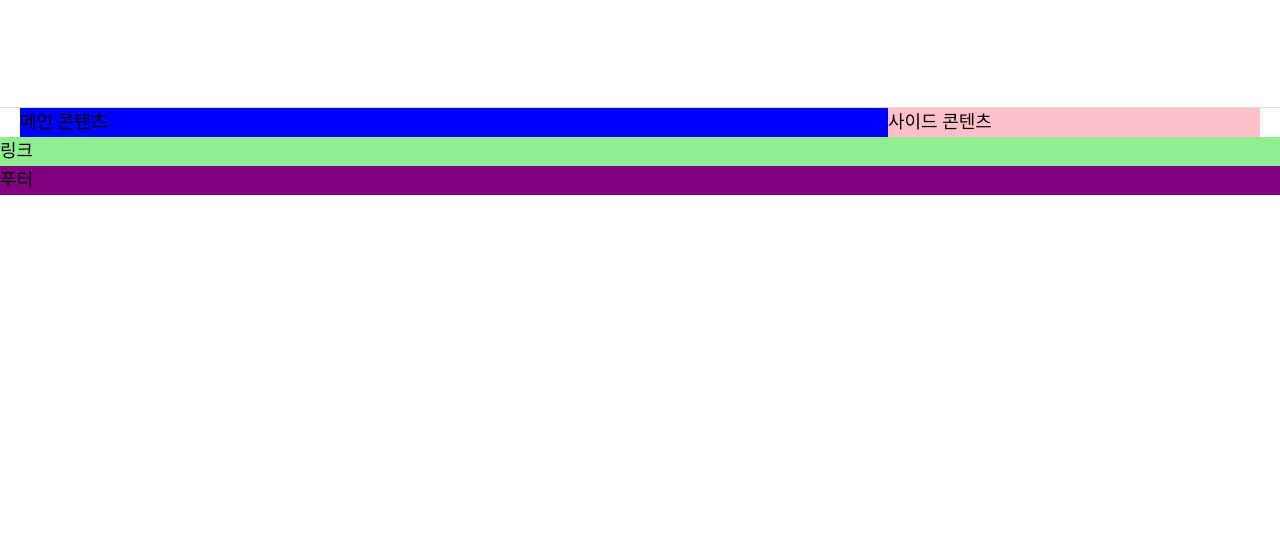
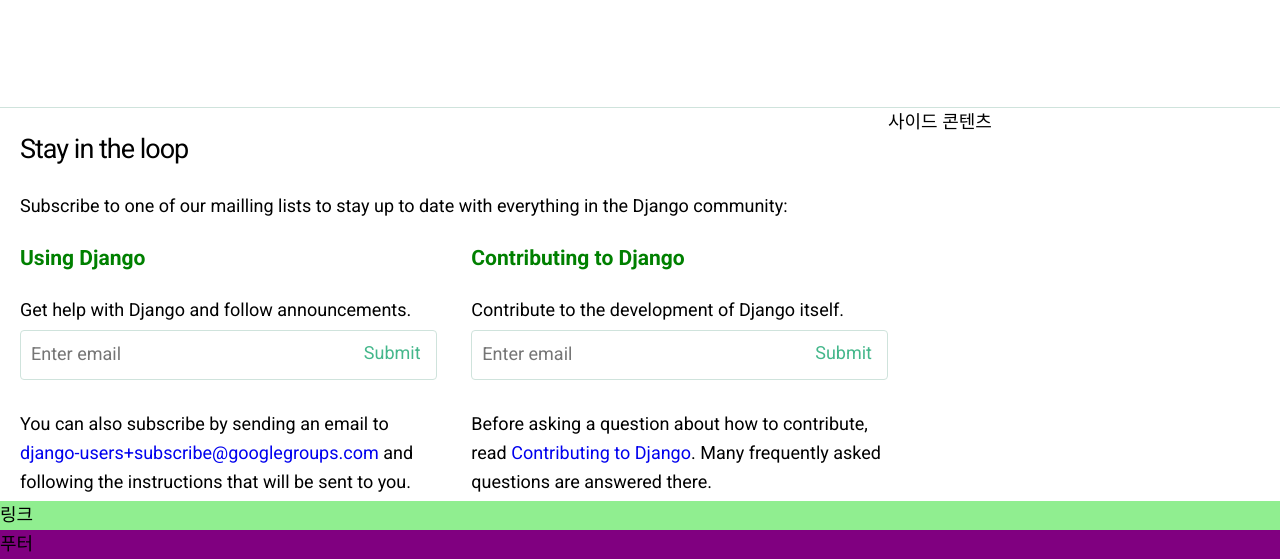
Before and after one commit to gmelon/WebProgrammingStudy, a plain HTML site: page index.html in a window 1280 px wide. Shown: the part 377-936 px from the top of the page. Before the commit the page ends 800 px from the top, so only its background shows below. Drawn offline with Linux system fonts and the light colour scheme.

Commit message:
main-section Markup and Styling Finish

```diff
--- a/index.html
+++ b/index.html
@@ -49,7 +49,61 @@
       </div>
 
       <div class="container-float">
-        <div class="main-content">메인 콘텐츠</div>
+        <div class="main-content">
+          <h2 class="main-title">Stay in the loop</h2>
+          <p class="main-desc">
+            Subscribe to one of our mailling lists to stay up to date with
+            everything in the Django community:
+          </p>
+
+          <div class="mailing-first">
+            <h3 class="mailing-title">
+              <a href="#">Using Django</a>
+            </h3>
+            <p class="mailing-desc">
+              Get help with Django and follow announcements.
+            </p>
+            <form action="#" class="mailing-form">
+              <label for="input-following"></label>
+              <input
+                type="email"
+                placeholder="Enter email"
+                id="input-following"
+                name="input-following"
+              />
+              <button type="submit" class="mailing-form-btn">Submit</button>
+            </form>
+            <p class="mailing-desc">
+              You can also subscribe by sending an email to
+              <a href="#">django-users+subscribe@googlegroups.com</a> and
+              following the instructions that will be sent to you.
+            </p>
+          </div>
+
+          <div class="mailing">
+            <h3 class="mailing-title">
+              <a href="#">Contributing to Django</a>
+            </h3>
+            <p class="mailing-desc">
+              Contribute to the development of Django itself.
+            </p>
+            <form action="#" class="mailing-form">
+              <label for="input-contribute"></label>
+              <input
+                type="email"
+                placeholder="Enter email"
+                id="input-contribute"
+                name="input-contribute"
+              />
+              <button type="submit" class="mailing-form-btn">Submit</button>
+            </form>
+            <p class="mailing-desc">
+              Before asking a question about how to contribute, read
+              <a href="#">Contributing to Django</a>. Many frequently asked
+              questions are answered there.
+            </p>
+          </div>
+        </div>
         <div class="side-content">사이드 콘텐츠</div>
       </div>
     </main>
--- a/style.css
+++ b/style.css
@@ -97,14 +97,60 @@ a {
   background: #51be95;
 }
 .main-content {
-  background: blue;
   float: left;
   width: 70%;
 }
+.mailing-first,
+.mailing {
+  float: left;
+  width: 48%;
+}
+.mailing-first {
+  margin-right: 4%;
+}
 .side-content {
-  background: pink;
   float: left;
   width: 30%;
+}
+.main-title {
+  font-weight: 400;
+  margin: 20px auto;
+  letter-spacing: -1px;
+}
+.main-desc {
+  margin: auto auto auto 0px;
+}
+.mailing-title > a {
+  color: green;
+  display: block;
+}
+.mailing-form {
+  margin: 0px 0 30px;
+  position: relative;
+}
+.mailing-desc {
+  margin: auto auto 5px;
+}
+
+input[type="email"] {
+  width: 100%;
+  border: 1px solid #cfe3dc;
+  border-radius: 4px;
+  height: 5rem;
+  padding: 6px 80px 8px 10px;
+}
+
+.mailing-form-btn {
+  position: absolute;
+  top: 25%;
+  right: 10px;
+  border: 0;
+  background: transparent;
+  color: #44b78b;
+  cursor: pointer;
+}
+.mailing-form-btn:hover {
+  color: green;
 }
 
 /* CONTENT_INFO */
```
